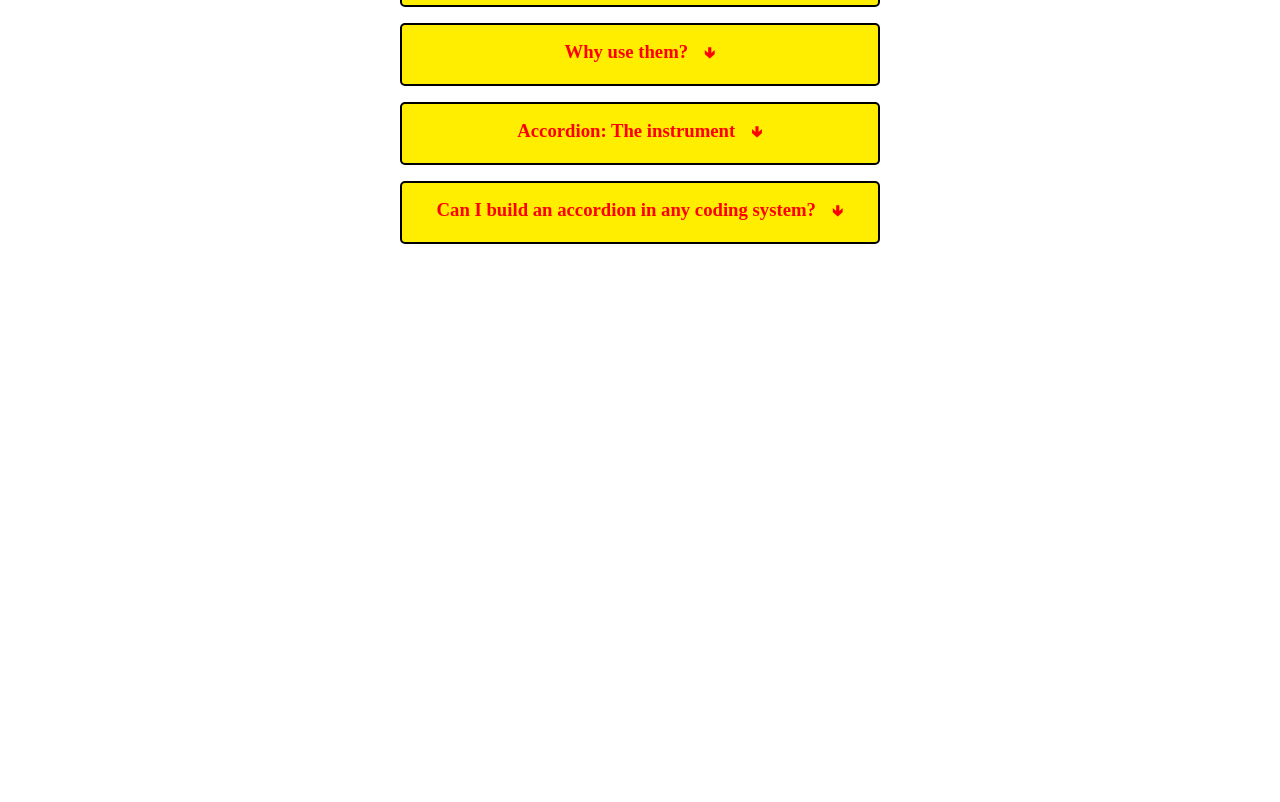
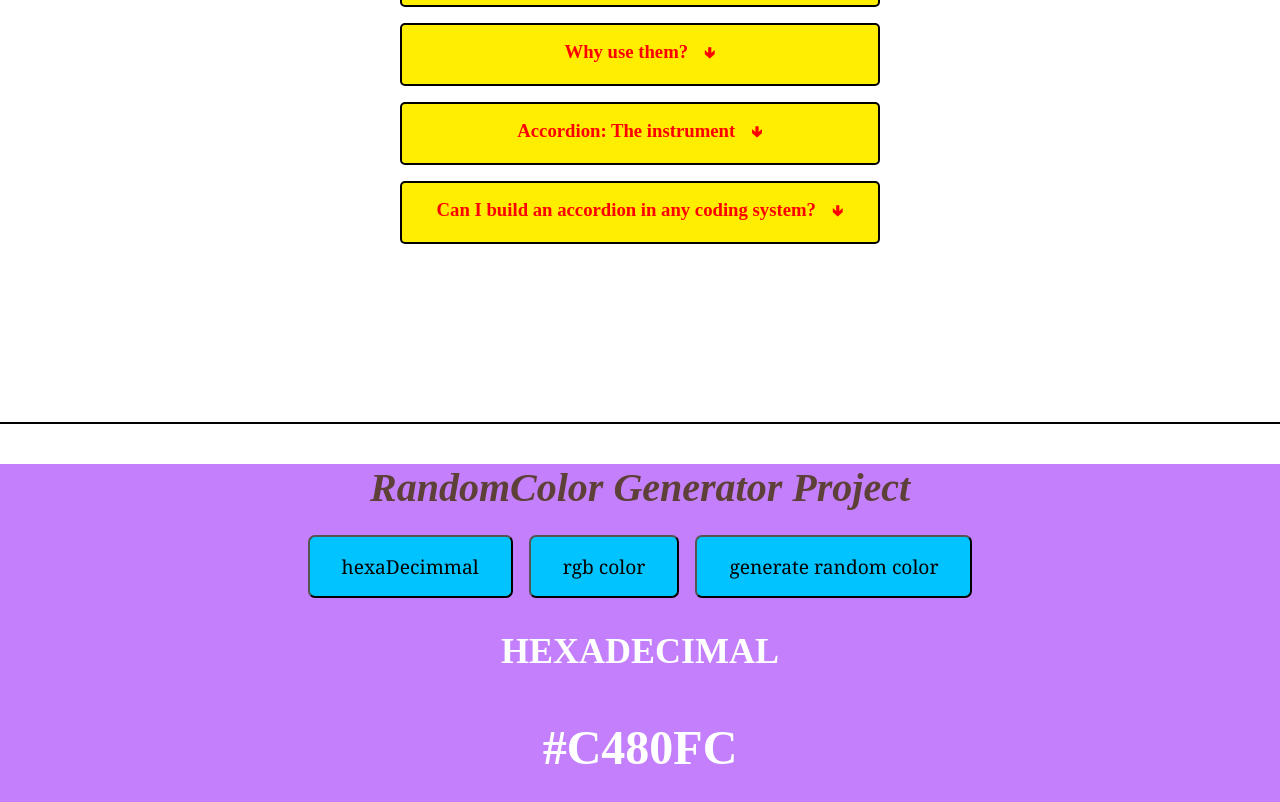
Before and after one commit to Skaif-123/Reacts-Projects-For-Practice, a React (Vite) app: page / in a window 1280 px wide. Shown: the part 398-1200 px from the top of the page. Before the commit the page ends 800 px from the top, so only its background shows below. Built offline with nearby package versions, Linux system fonts and the light colour scheme.

Commit message:
2nd Project completed randomColor Generator

```diff
--- a/src/App.css
+++ b/src/App.css
@@ -0,0 +1,7 @@
+.seperator {
+  border: none;             /* Remove default border */
+  height: 2px;              /* Line thickness */
+  background-color: #000;   /* Line color (black) */
+  margin: 20px 0;           /* Space above/below (adjust as needed) */
+  width: 100%;              /* Full width */
+}
--- a/src/App.jsx
+++ b/src/App.jsx
@@ -1,16 +1,16 @@
-import Accordian from './components/Accordian/Accordian'
-import New_Accordian from './components/new Accordian/New_Accordian'
 
+import "./App.css";
+import Accordian from "./components/Accordian/Accordian";
+import RandomColor from "./components/RandomColor/RandomColor";
+function App() {
+  return (
+      <>
+        <Accordian />
+        <hr className="seperator"/>
+        <RandomColor/>
 
-function App() {
-
-
-  return (
-    <>
-    <Accordian/>
-    {/* <New_Accordian/> */}
-    </>
-  )
+      </>
+  );
 }
 
-export default App
+export default App;
--- /dev/null
+++ b/src/components/RandomColor/RandomColor.css
@@ -0,0 +1,52 @@
+
+
+.bolor {
+    background-color: rgb(0, 195, 255);
+    color: black;
+    padding-left: 2rem;
+    padding-right: 2rem;
+    padding-top: 1rem;
+    padding-bottom: 1rem;
+    border-radius: 7px;
+    font-size: larger;
+    font-family: Georgia, 'Times New Roman', Times, serif;
+}
+
+.bolor:hover{
+    background-color: yellow;
+    text-decoration: none;
+    color: red;
+    font-style: italic;
+    font-weight: 700;
+}
+
+.panel{
+    display: flex;
+    justify-content: center;
+    align-items: center;
+    gap: 1rem;
+    margin-bottom: 2rem;
+}
+.content{
+    /* background-color: black; */
+    display: flex;
+    flex-direction: column;
+    align-items: center;
+    justify-content: center;
+    gap: 3rem;
+    font-size: x-large;
+    font-family: 'Times New Roman', Times, serif;
+    color: white
+
+}
+
+.heading {
+  font-family: 'Playfair Display', serif; /* Elegant serif font */
+  font-size: 2.5rem;
+  font-weight: 700;
+  color: #5d4037; /* Warm brown */
+  text-align: center;
+  font-style: italic;
+  /* margin-top: 2.5rem; */
+  margin-bottom: 1.5rem;
+}
--- /dev/null
+++ b/src/components/RandomColor/RandomColor.jsx
@@ -0,0 +1,76 @@
+import { useEffect, useState } from "react";
+import "./RandomColor.css";
+
+export default function RandomColor() {
+  // --------------DECLARATION DONE---------------------------------------------
+  const [typeOfColor, setTypeOfColor] = useState("hex");
+  const [color, setColor] = useState("#000000");
+
+  // --------------FUNCTION DONE---------------------------------------------
+  function Random_Hex_Generator() {
+    let arr = [1, 2, 3, 4, 5, 6, 7, 8, 9, 0, "A", "B", "C", "D", "E", "F"];
+    let hexa_value = "#";
+
+    for (let i = 0; i < 6; i++) {
+      hexa_value = hexa_value + arr[RandomColorUltilty(arr.length)];
+    }
+    setColor(hexa_value);
+    setTypeOfColor("hex")
+  }
+
+  function Random_Rgb_Generator() {
+    const r = RandomColorUltilty(256);
+    const g = RandomColorUltilty(256);
+    const b = RandomColorUltilty(256);
+    setColor(`rgb(${r},${g},${b})`);
+    setTypeOfColor("rgb")
+  }
+
+  function RandomColorUltilty(length) {
+    let number = Math.floor(Math.random() * length);
+    return number;
+  }
+
+  // using useEffect for  color to change
+  useEffect(() => {
+    if (typeOfColor == "hex") {
+      Random_Hex_Generator();
+    } else {
+      Random_Rgb_Generator();
+    }
+  }, [typeOfColor]);
+
+  return (
+    <>
+      <div
+        className="main"
+        style={{ backgroundColor: color, height: "100vh", width: "100vw" }}
+      >
+        <h1 className="heading">RandomColor Generator Project</h1>
+        <div className="panel">
+          <button className="bolor" onClick={() => Random_Hex_Generator()}>
+            hexaDecimmal
+          </button>
+          <button className="bolor" onClick={() => Random_Rgb_Generator()}>
+            rgb color
+          </button>
+          <button
+            className="bolor"
+            onClick={
+              typeOfColor == "hex"
+                ? () => Random_Hex_Generator()
+                : () => Random_Rgb_Generator()
+            }
+          >
+            generate random color
+          </button>
+        </div>
+
+        <div className="content">
+          <h2>{typeOfColor=="hex"? "HEXADECIMAL":"RGB"}</h2>
+          <h1>{color}</h1>
+        </div>
+      </div>
+    </>
+  );
+}
--- /dev/null
+++ b/src/components/newRandomColor--forPractice/newRandomColor.css
@@ -0,0 +1,42 @@
+
+
+.bolor {
+    background-color: rgb(0, 195, 255);
+    color: black;
+    padding-left: 2rem;
+    padding-right: 2rem;
+    padding-top: 1rem;
+    padding-bottom: 1rem;
+    border-radius: 7px;
+    font-size: larger;
+    font-family: Georgia, 'Times New Roman', Times, serif;
+}
+
+.bolor:hover{
+    background-color: yellow;
+    text-decoration: none;
+    color: red;
+    font-style: italic;
+    font-weight: 700;
+}
+
+.panel{
+    display: flex;
+    justify-content: center;
+    align-items: center;
+    gap: 1rem;
+    margin-top: 0.2rem;
+    margin-bottom: 2rem;
+}
+.content{
+    /* background-color: black; */
+    display: flex;
+    flex-direction: column;
+    align-items: center;
+    justify-content: center;
+    gap: 3rem;
+    font-size: x-large;
+    font-family: 'Times New Roman', Times, serif;
+    color: white
+
+}
```
Also changed, not shown: src/components/newRandomColor--forPractice/NewRandomColor.jsx (added, +65 -0 lines), src/components/new Accordian--forPractice/New_Accordian.jsx (renamed from src/components/new Accordian/New_Accordian.jsx), src/components/new Accordian--forPractice/data1.js (renamed from src/components/new Accordian/data1.js).
